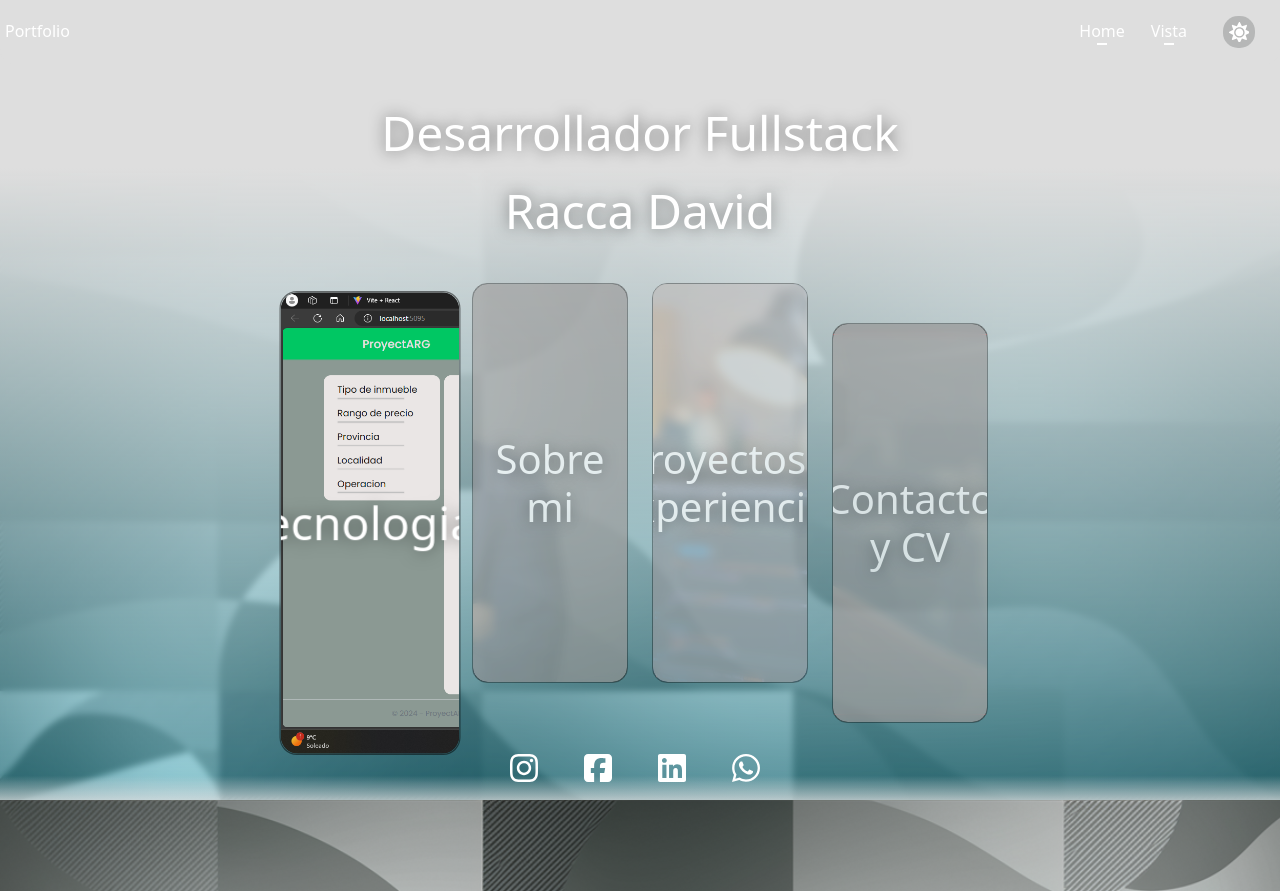
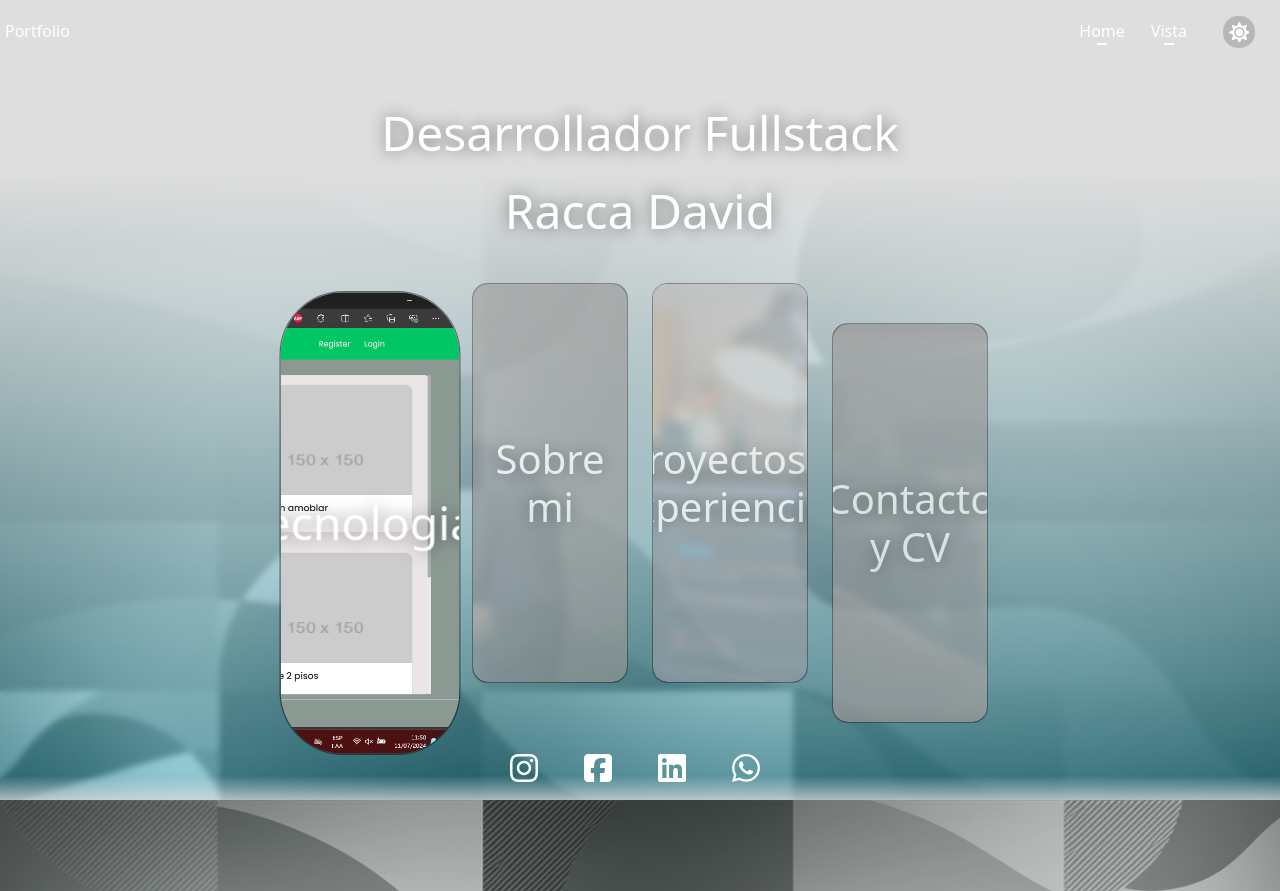
Before and after one commit to ByDavito/Portfolio, a React (Vite) app: page / in a window 1280 px wide. In both pictures the pointer is over the element 370 px from the left and 523 px from the top of the page. Built offline with nearby package versions, Linux system fonts and the light colour scheme.

Commit message:
animation paused

```diff
--- a/src/assets/components/CardFoto/CardFoto.module.css
+++ b/src/assets/components/CardFoto/CardFoto.module.css
@@ -33,7 +33,6 @@
 .mi_Card:hover img{
   opacity: 1;
   scale: 1.0;
-  animation-play-state: paused;
 }
 
 
@@ -64,6 +63,7 @@
 .mi_Card:hover{
   opacity: 1;
   scale: 1.16;
+  border-radius: 55px;
 }
 
 
--- a/src/assets/components/CardFoto/Index.jsx
+++ b/src/assets/components/CardFoto/Index.jsx
@@ -14,7 +14,6 @@ const CardFoto = ({ children, Foto, Url, ...props }) => {
 
     if (animacion) {
       card.addEventListener("mouseover", () => {
-        animacion.currentTime = 10;
         animacion.playbackRate = 0;
       });
 
```
